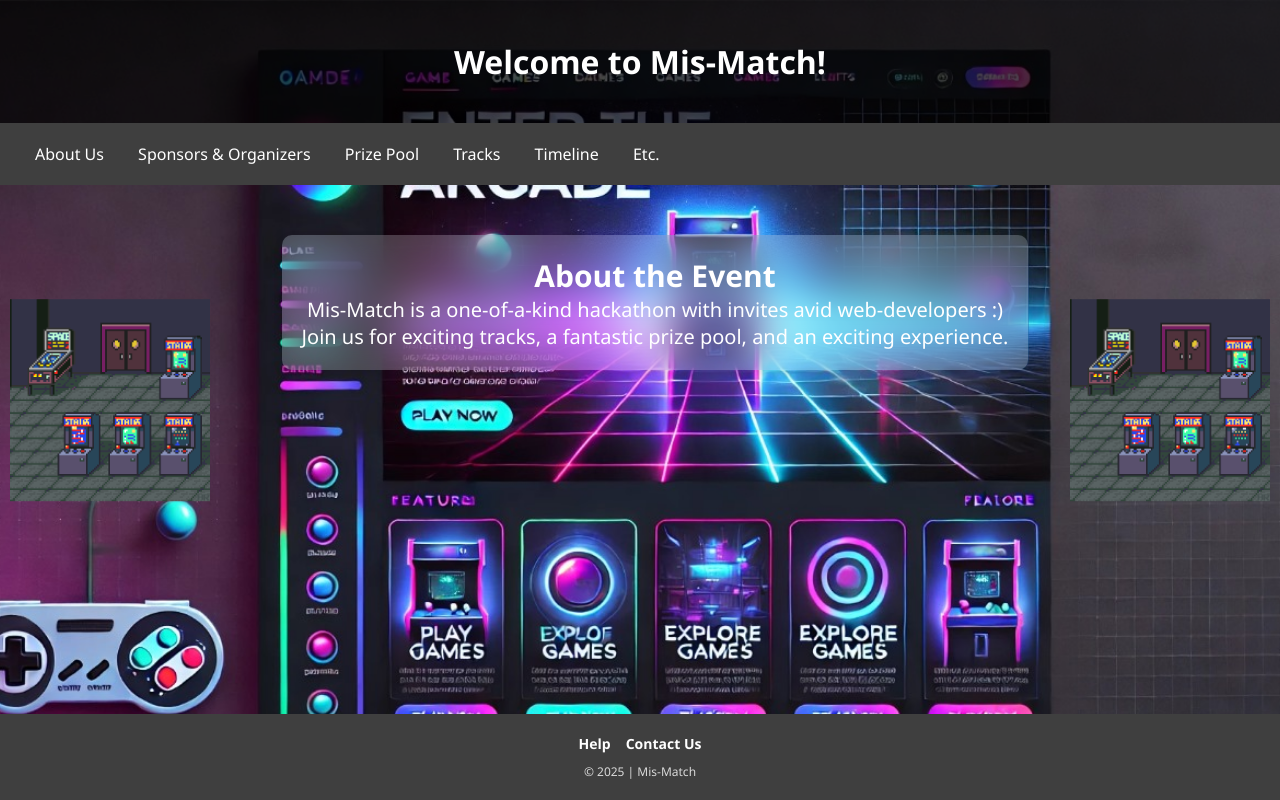
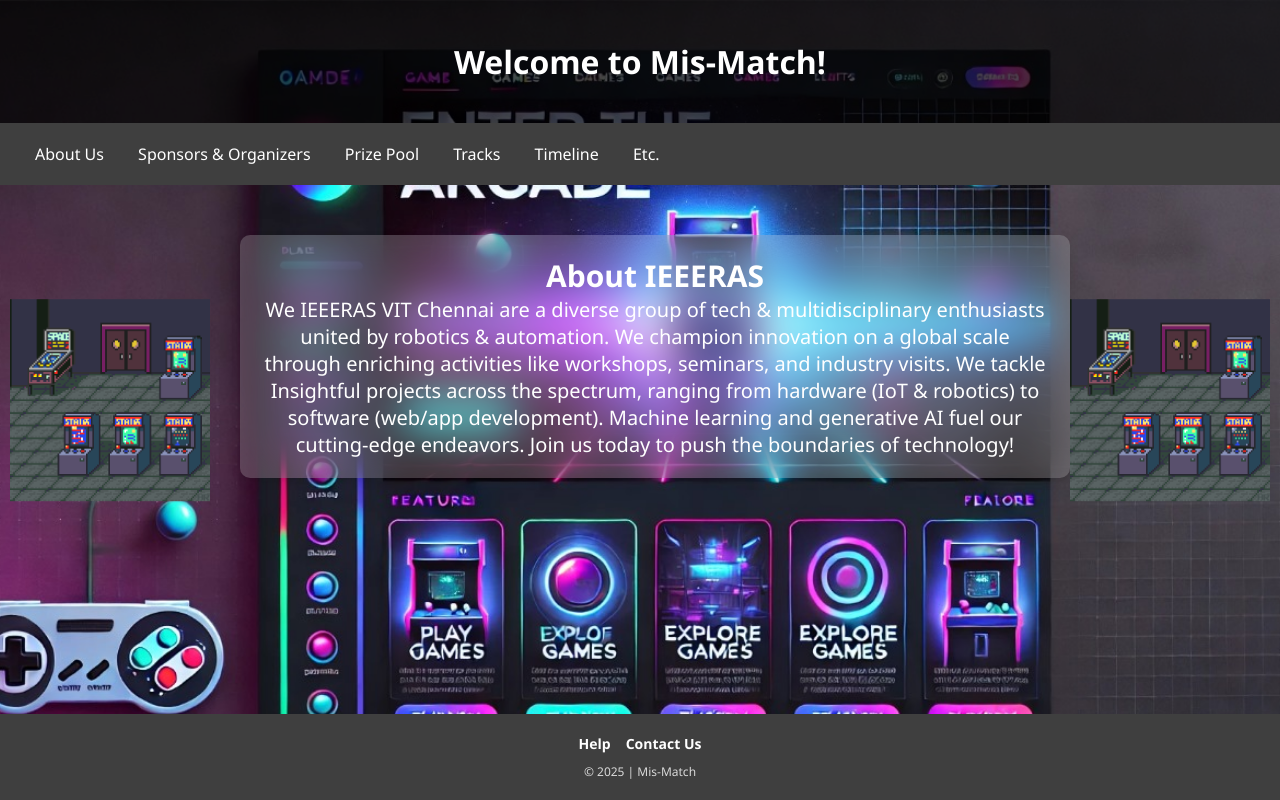
Before and after one commit to JoelKizhakkayil/Mismatch, a plain HTML site: page index.html in a window 1280 px wide. Drawn offline with Linux system fonts and the light colour scheme.

Commit message:
Update index.html

```diff
--- a/index.html
+++ b/index.html
@@ -23,12 +23,9 @@
     <main>
         <div class="info">
             <div class="texts">
-                <h2>About the Event</h2>
+                <h2>About IEEERAS</h2>
                 <p>
-                    Mis-Match is a one-of-a-kind hackathon with invites avid web-developers :)
-                </p>
-                <p>
-                    Join us for exciting tracks, a fantastic prize pool, and an exciting experience.
+                    We IEEERAS VIT Chennai are a diverse group of tech & multidisciplinary enthusiasts united by robotics & automation. We champion innovation on a global scale through enriching activities like workshops, seminars, and industry visits. We tackle Insightful projects across the spectrum, ranging from hardware (IoT & robotics) to software (web/app development). Machine learning and generative AI fuel our cutting-edge endeavors. Join us today to push the boundaries of technology!
                 </p>
             </div>
         </div>
```
